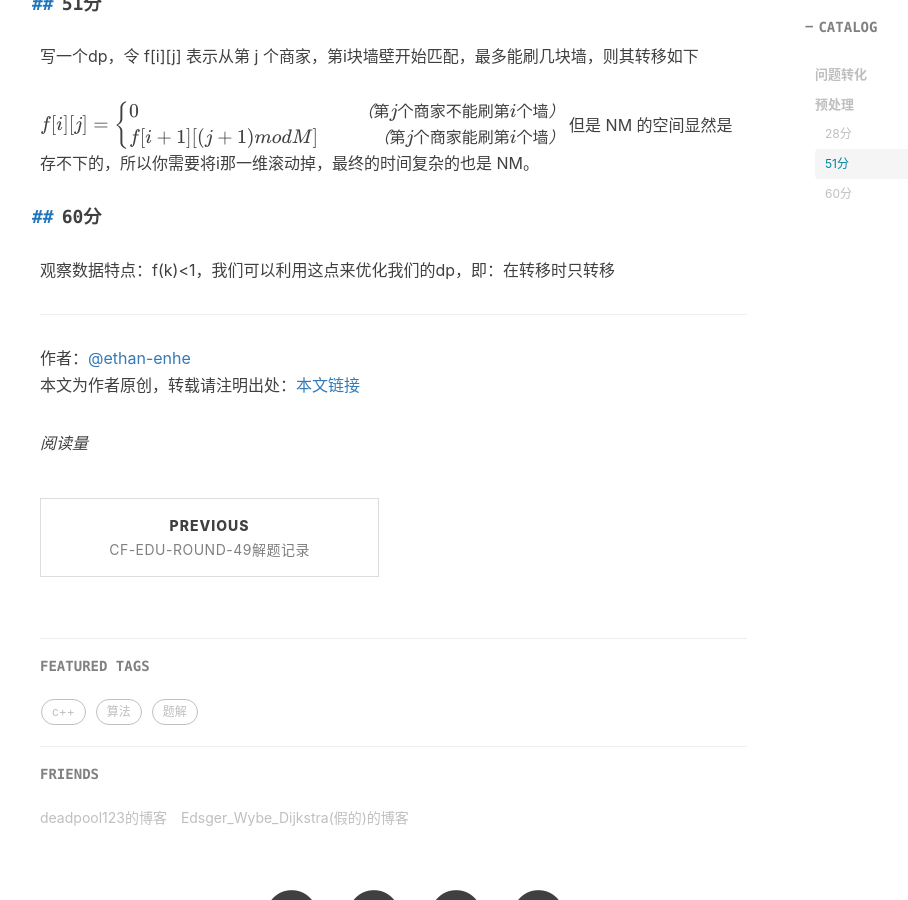
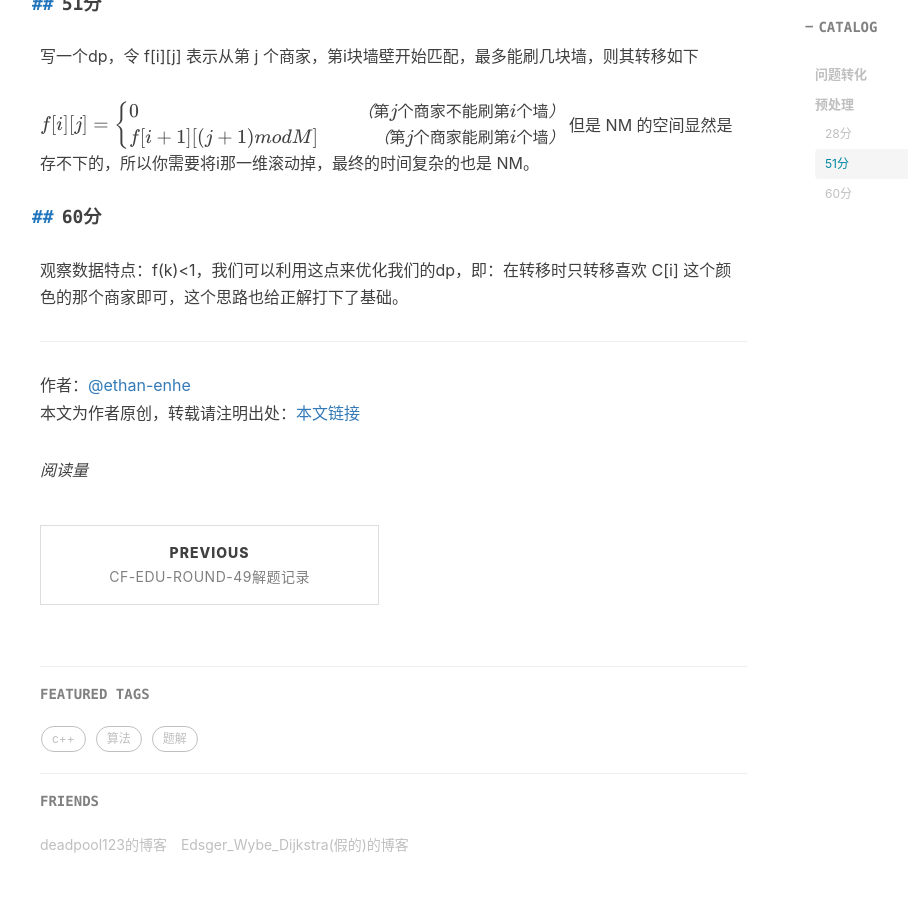
Before and after one commit to ethan-enhe/ethan-enhe.github.io, a Jekyll site: the page built from _posts/2020-08-18-【题解】[APIO2020]T1粉刷墙壁.md, in a window 1280 px wide and 900 px high, scrolled down 1667 px. Shown: the whole window, without its empty margins (225-1133 px from the left). Built offline with Jekyll 4.4.1, drawn with Linux system fonts in a browser that asks for light colours; nearby versions of some CDN libraries; formulas are drawn with MathJax 3; comment, search, counter and statistics services are not loaded.

Commit message:
_posts/2020-08-18-【题解】[APIO2020]T1粉刷墙壁.md updated from https://stackedit.io/

```diff
--- a/_posts/2020-08-18-【题解】[APIO2020]T1粉刷墙壁.md
+++ b/_posts/2020-08-18-【题解】[APIO2020]T1粉刷墙壁.md
@@ -62,10 +62,10 @@ $$
 但是 NM 的空间显然是存不下的，所以你需要将i那一维滚动掉，最终的时间复杂的也是 NM。
 
 ### 60分
-观察数据特点：f(k)<1，我们可以利用这点来优化我们的dp，即：在转移时只转移
+观察数据特点：f(k)<1，我们可以利用这点来优化我们的dp，即：在转移时只转移喜欢 C[i] 这个颜色的那个商家即可，这个思路也给正解打下了基础。
 
 <!--stackedit_data:
-eyJoaXN0b3J5IjpbMTk5NjkzNzcxNCwtNjU0NDIyNDAxLDE4OD
-A4NDcyMTcsNjUzMDA3NTk1LDQ5NDE3OTYxMCwxOTQ1ODY1MDIz
-LDgwODE4NDA0Ml19
+eyJoaXN0b3J5IjpbLTE3NTAxMTgyMjMsLTY1NDQyMjQwMSwxOD
+gwODQ3MjE3LDY1MzAwNzU5NSw0OTQxNzk2MTAsMTk0NTg2NTAy
+Myw4MDgxODQwNDJdfQ==
 -->
```
